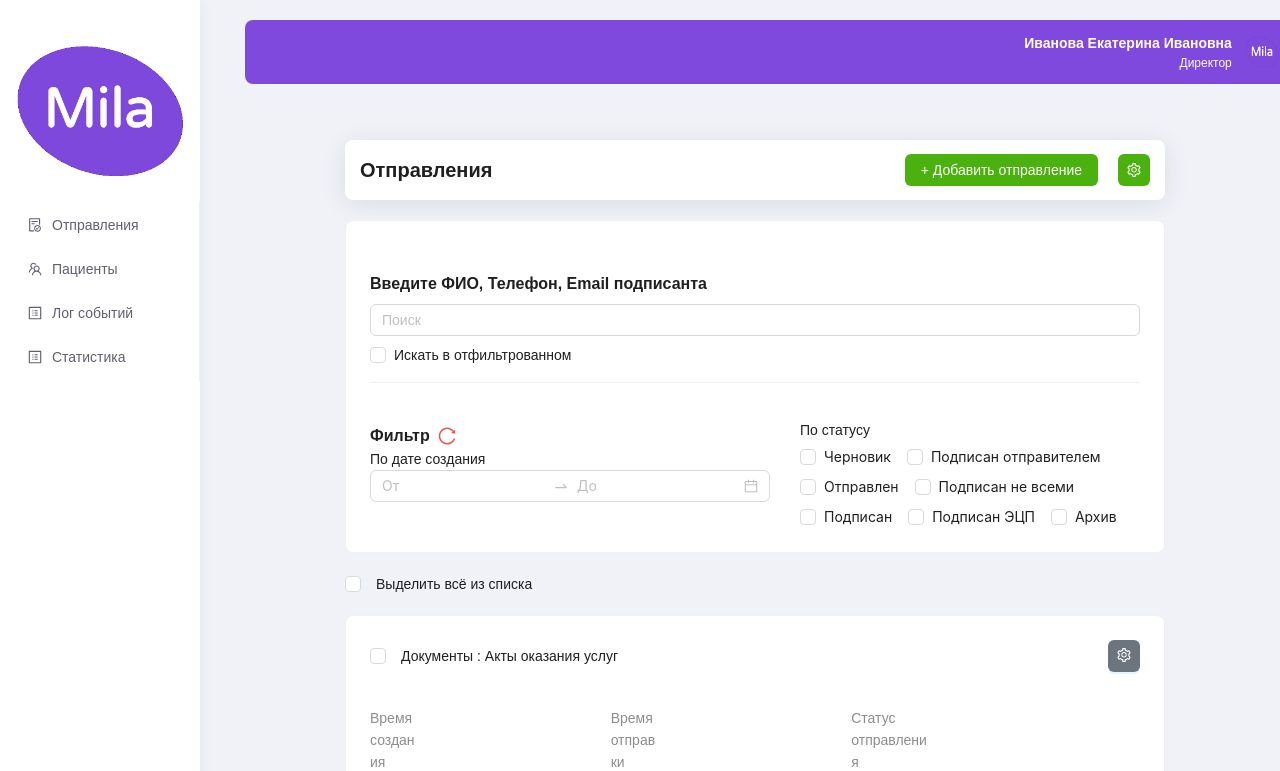
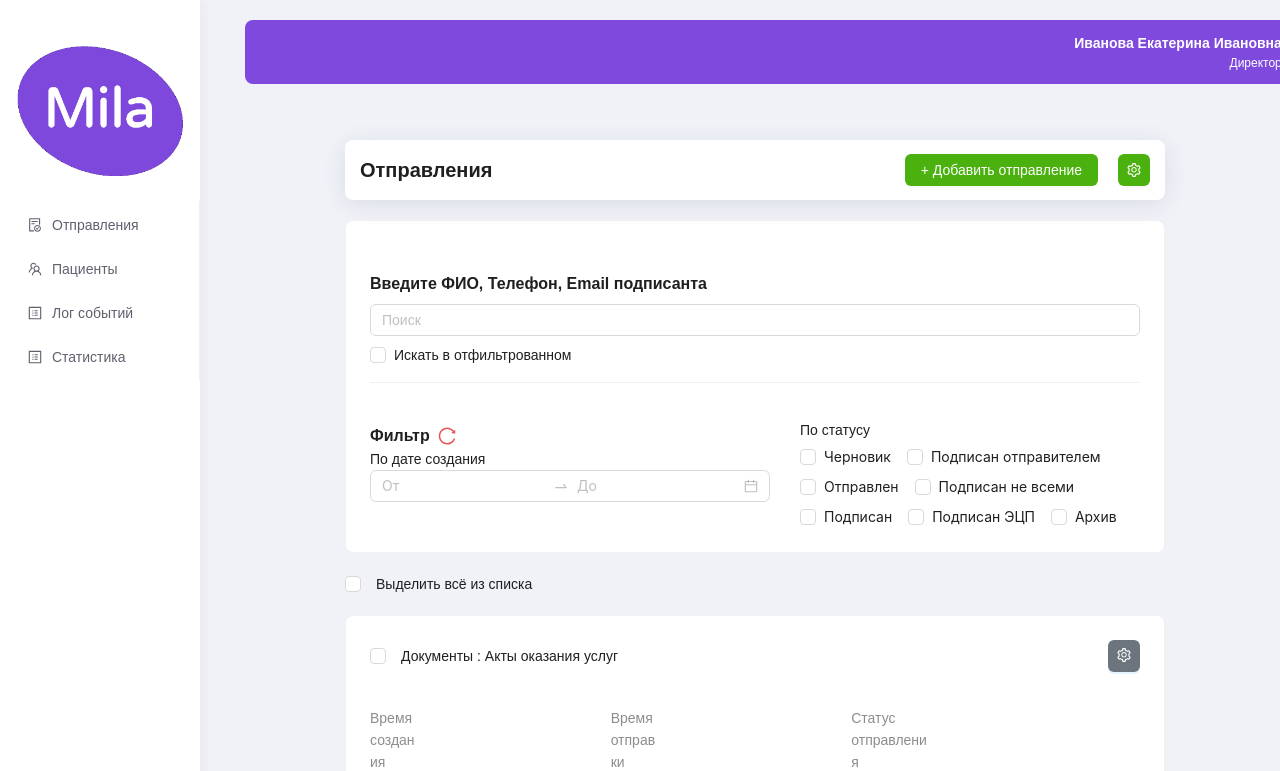
Before and after one commit to JohnnyZibert/test_task, a React (Vite) app: page /manager/documents in a window 1280 px wide. Shown: the top 771 px of the page. Built offline with nearby package versions, Linux system fonts and the light colour scheme; a web font is replaced by a local one.

Commit message:
убрал фотку профиля

```diff
--- a/src/widgets/Layout/Header/Header.tsx
+++ b/src/widgets/Layout/Header/Header.tsx
@@ -17,11 +17,11 @@ export const HeaderApp = () => {
         </Text>
         <Text className={styles.role}>Директор</Text>
       </div>
-      <img
-        src={images.logo}
-        className={styles.avatar}
-        alt="фото пользователя"
-      />
+      {/*<img*/}
+      {/*  src={images.logo}*/}
+      {/*  className={styles.avatar}*/}
+      {/*  alt="фото пользователя"*/}
+      {/*/>*/}
       <Button className={styles.logoutBtn}>
         <LogoutOutlined className={styles.logout} />
       </Button>
```
